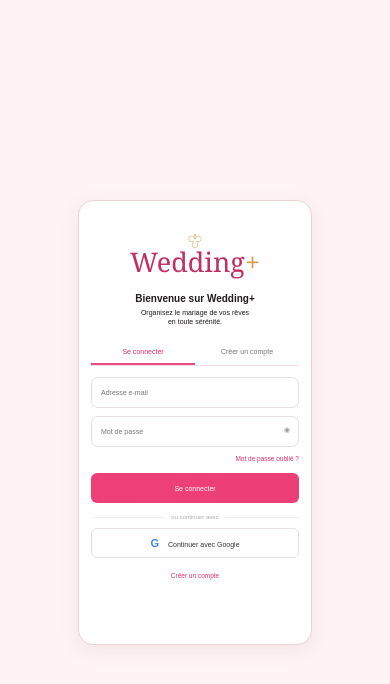
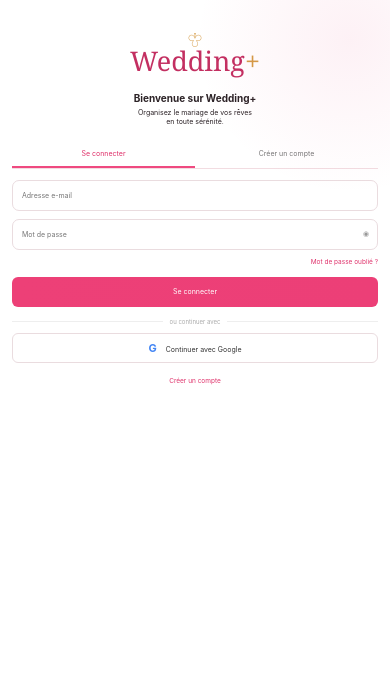
Before and after one commit to dombi8dumbi/wedding-plus, a Vue app in the folder frontend/: page /connexion in a window 390 px wide. Shown: the top 684 px of the page. Built offline with nearby package versions, Linux system fonts and the light colour scheme.

Commit message:
Redesign Wedding+ responsive UI

```diff
--- a/frontend/src/views/screen.css
+++ b/frontend/src/views/screen.css
@@ -1,18 +1,38 @@
 *{box-sizing:border-box}
-:root{--pink:#ef4b7f;--pink2:#df2766;--gold:#d79a42;--rose:#fff6f6;--line:#f0e3e3;--text:#211b1d;--muted:#8d8486;--green:#4c9d67;--orange:#d99124}
-html,body,#app{margin:0;min-height:100%;background:#fff3f5}
-body{font-family:Arial,Helvetica,sans-serif;color:var(--text)}
-#app{min-height:100vh;display:grid;place-items:center;padding:14px}
-.screen{width:234px;height:445px;min-height:445px;margin:auto;background:#fff;border:1px solid #ecd3d4;border-radius:15px;padding:10px 10px 48px;box-shadow:0 5px 20px rgba(93,48,58,.08);position:relative;overflow:hidden}
-header{height:28px;display:flex;align-items:center;justify-content:space-between;font-size:9px}
-header>a{font-size:19px;line-height:1;color:#222;text-decoration:none}
-header b{font-size:10px;font-weight:500}
-header .add,header button{border:0;background:var(--pink);color:#fff;border-radius:50%;width:18px;height:18px;padding:0;font-size:13px;line-height:18px}
-.search{width:100%;height:27px;border:1px solid #eadfe0;border-radius:7px;padding:0 9px;font-size:7px;outline:none;background:#fff;color:#666}
-.pill{border:1px solid #eadfe0;background:#fff;border-radius:9px;padding:4px 7px;font-size:6.5px;font-weight:400;white-space:nowrap}
-.pill.active{color:var(--pink2);border-color:#ec8eaa;background:#fff7f9}
-.bottom{position:absolute!important;left:0!important;right:0!important;bottom:0!important;transform:none!important;width:100%!important;height:43px!important;background:#fff;border-top:1px solid #f0e5e5;display:flex;justify-content:space-around;align-items:flex-start;padding-top:6px;z-index:20}
-.bottom a{text-align:center;text-decoration:none;color:#a19497;font-size:12px;width:20%;line-height:1}
-.bottom small{display:block;font-size:5.5px;margin-top:3px}
-.bottom a.router-link-active{color:var(--pink)}
-@media(max-width:280px){#app{padding:0}.screen{width:100vw;height:100vh;min-height:100vh;border-radius:0}}
+:root{
+  --pink:#e84d83;
+  --pink-dark:#c91f60;
+  --pink-soft:#fff0f5;
+  --gold:#c58a35;
+  --gold-soft:#f7ead6;
+  --cream:#fffaf8;
+  --paper:#ffffff;
+  --line:#f0dfe5;
+  --text:#2b2226;
+  --muted:#8c7e84;
+  --green:#4f9c70;
+  --shadow:0 18px 50px rgba(115,61,79,.10);
+}
+html,body,#app{margin:0;min-width:100%;min-height:100%;background:linear-gradient(135deg,#fff8fa 0%,#fffdf9 55%,#fff5f8 100%)}
+body{font-family:Inter,ui-sans-serif,system-ui,-apple-system,BlinkMacSystemFont,"Segoe UI",sans-serif;color:var(--text)}
+button,input,select,textarea{font:inherit}
+#app{min-height:100vh;padding:24px}
+.screen{width:min(1180px,100%);min-height:calc(100vh - 48px);margin:0 auto;background:rgba(255,255,255,.96);border:1px solid rgba(232,77,131,.13);border-radius:30px;padding:28px 32px 108px;box-shadow:var(--shadow);position:relative;overflow:hidden}
+.screen::before{content:"";position:absolute;width:320px;height:320px;border-radius:50%;background:radial-gradient(circle,rgba(232,77,131,.08),transparent 68%);right:-120px;top:-120px;pointer-events:none}
+header{min-height:48px;display:flex;align-items:center;justify-content:space-between;gap:20px}
+header>a{color:var(--text);text-decoration:none}
+header .add,header button{border:0;background:linear-gradient(135deg,var(--pink),var(--pink-dark));color:#fff;border-radius:999px;min-width:40px;height:40px;padding:0 15px;box-shadow:0 10px 20px rgba(201,31,96,.18);cursor:pointer}
+.search{width:100%;height:44px;border:1px solid var(--line);border-radius:14px;padding:0 14px;outline:none;background:#fff;color:var(--text)}
+.search:focus{border-color:#ef9ab7;box-shadow:0 0 0 4px rgba(232,77,131,.08)}
+.pill{border:1px solid var(--line);background:#fff;border-radius:999px;padding:8px 13px;font-size:13px;white-space:nowrap;color:var(--muted)}
+.pill.active{color:var(--pink-dark);border-color:#ef9ab7;background:var(--pink-soft)}
+.bottom{position:absolute!important;left:50%!important;bottom:24px!important;transform:translateX(-50%)!important;width:min(720px,calc(100% - 48px))!important;height:68px!important;background:rgba(255,255,255,.96);border:1px solid rgba(232,77,131,.14);border-radius:22px;display:grid;grid-template-columns:repeat(5,1fr);align-items:center;padding:7px 10px;z-index:20;box-shadow:0 16px 34px rgba(74,37,49,.12);backdrop-filter:blur(14px)}
+.bottom a{text-align:center;text-decoration:none;color:#a08f96;font-size:20px;line-height:1;transition:.2s ease;border-radius:15px;padding:7px 4px}
+.bottom small{display:block;font-size:11px;margin-top:5px;font-weight:600}
+.bottom a.router-link-active{color:var(--pink-dark);background:var(--pink-soft)}
+@media(max-width:760px){
+  #app{padding:0;background:#fff}
+  .screen{width:100%;min-height:100vh;border:0;border-radius:0;padding:20px 18px 96px;box-shadow:none}
+  .bottom{bottom:12px!important;width:calc(100% - 24px)!important;height:64px!important}
+  .bottom a{font-size:18px}.bottom small{font-size:10px}
+}
```
